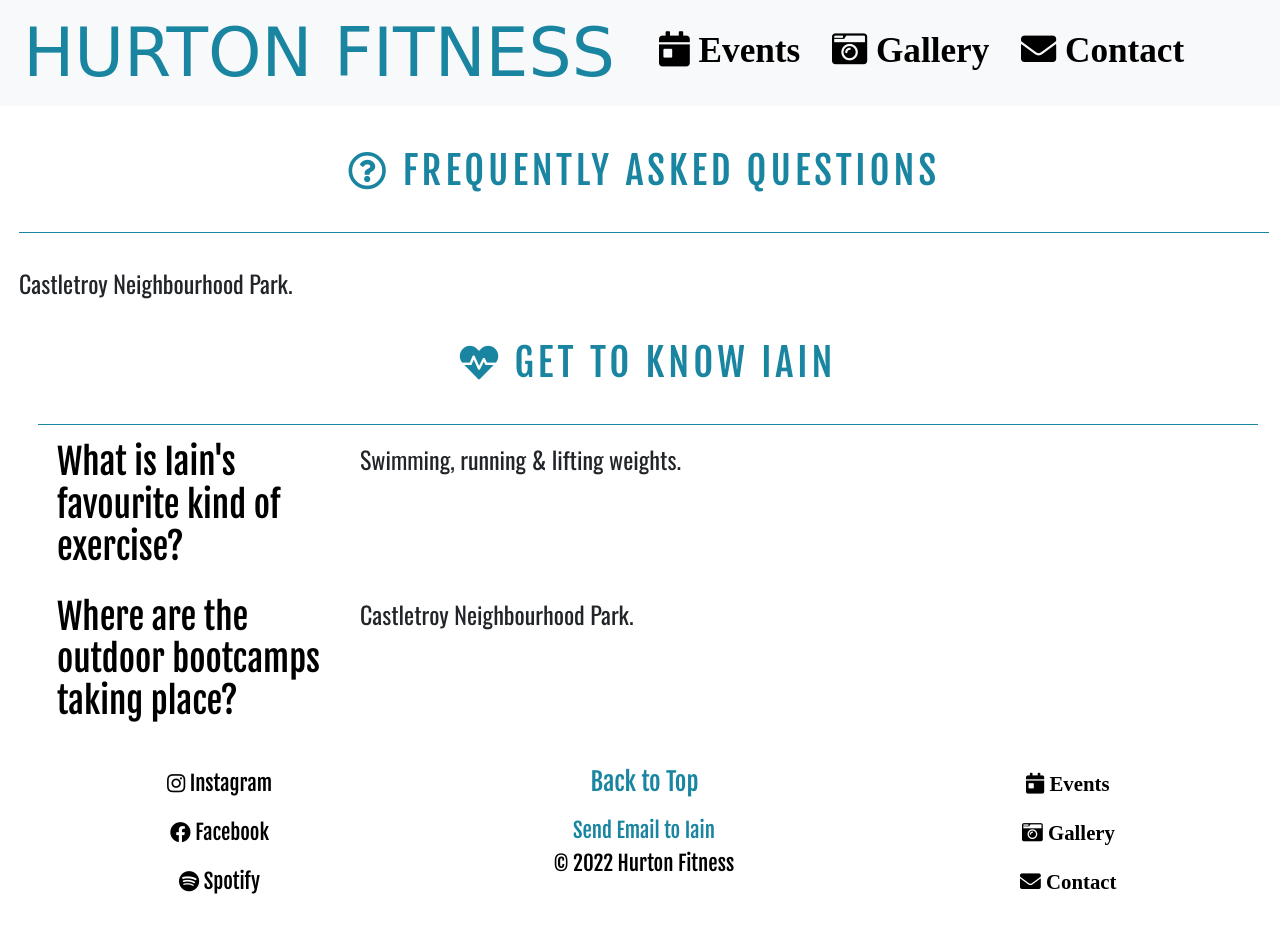
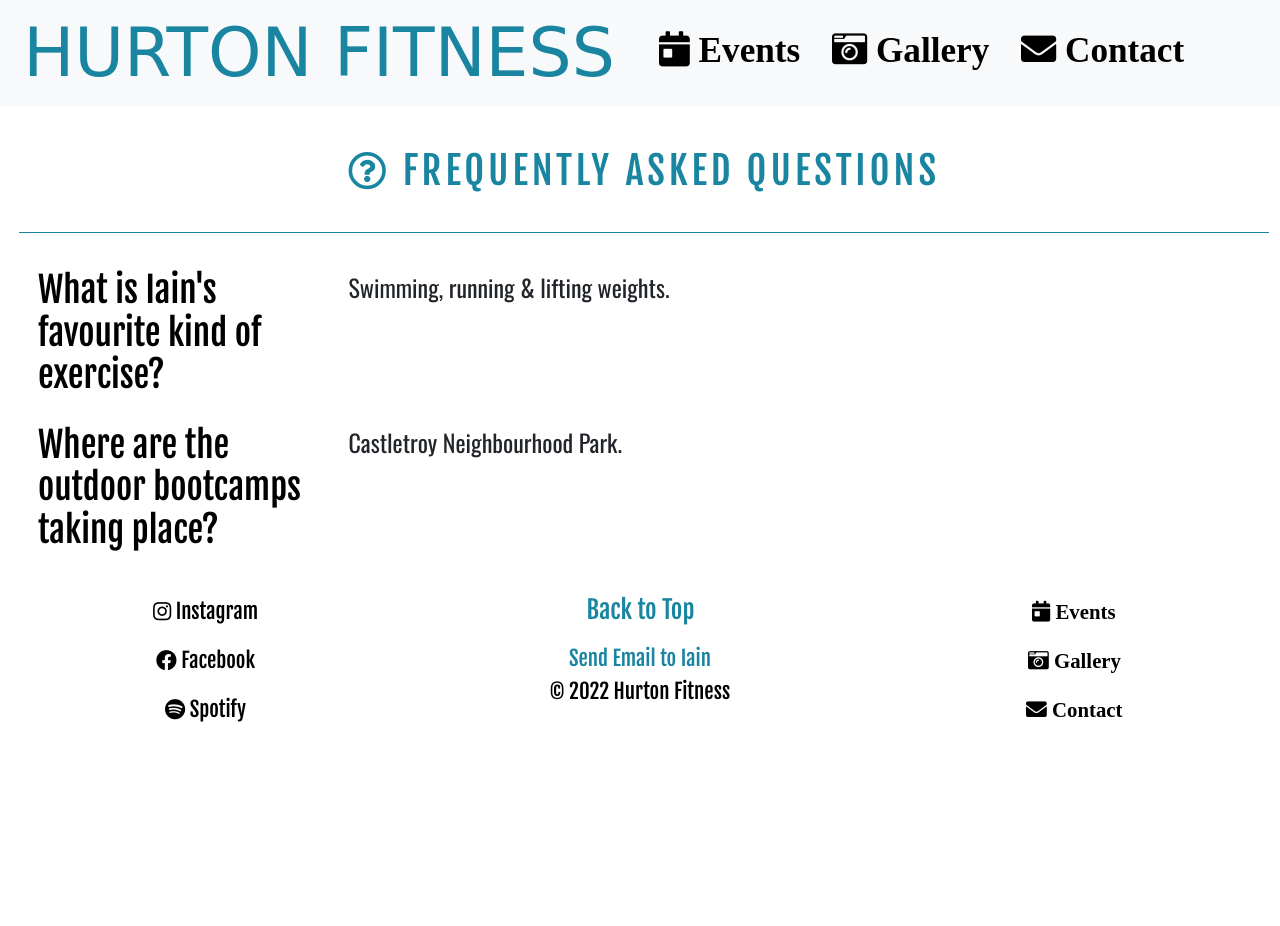
Before and after one commit to alandoherty95/Hurton-Fitness-2022, a plain HTML site: page faq.html in a window 1280 px wide. After the commit the page ends 800 px from the top, so only its background shows below. Drawn offline with nearby package versions, Linux system fonts and the light colour scheme; a web font is replaced by a local one.

Commit message:
FAQ updated

```diff
--- a/faq.html
+++ b/faq.html
@@ -46,6 +46,7 @@
         </nav>
     </header>
 
+    <!-- FAQs in Accordion -->
     <section class="faq-section container-fluid m-1">
         <div class="row">
             <div class="col">
@@ -53,13 +54,6 @@
                 <hr>
             </div>
         </div>
-        <!-- FAQs in Accordion -->
-        <div class="faq">
-            <p>Castletroy Neighbourhood Park.</p>
-            <!--========== about -->
-            <section class="about-section container-fluid m-1">
-                <h2><i class="fa fa-heartbeat"></i> Get to Know Iain</h2>
-                <hr>
         <div class="row m-1">
             <div class="col-12 col-md-3">
                 <h3>What is Iain's favourite kind of exercise?</h3>
```
Lines whose indentation alone changed are shown as unchanged.
